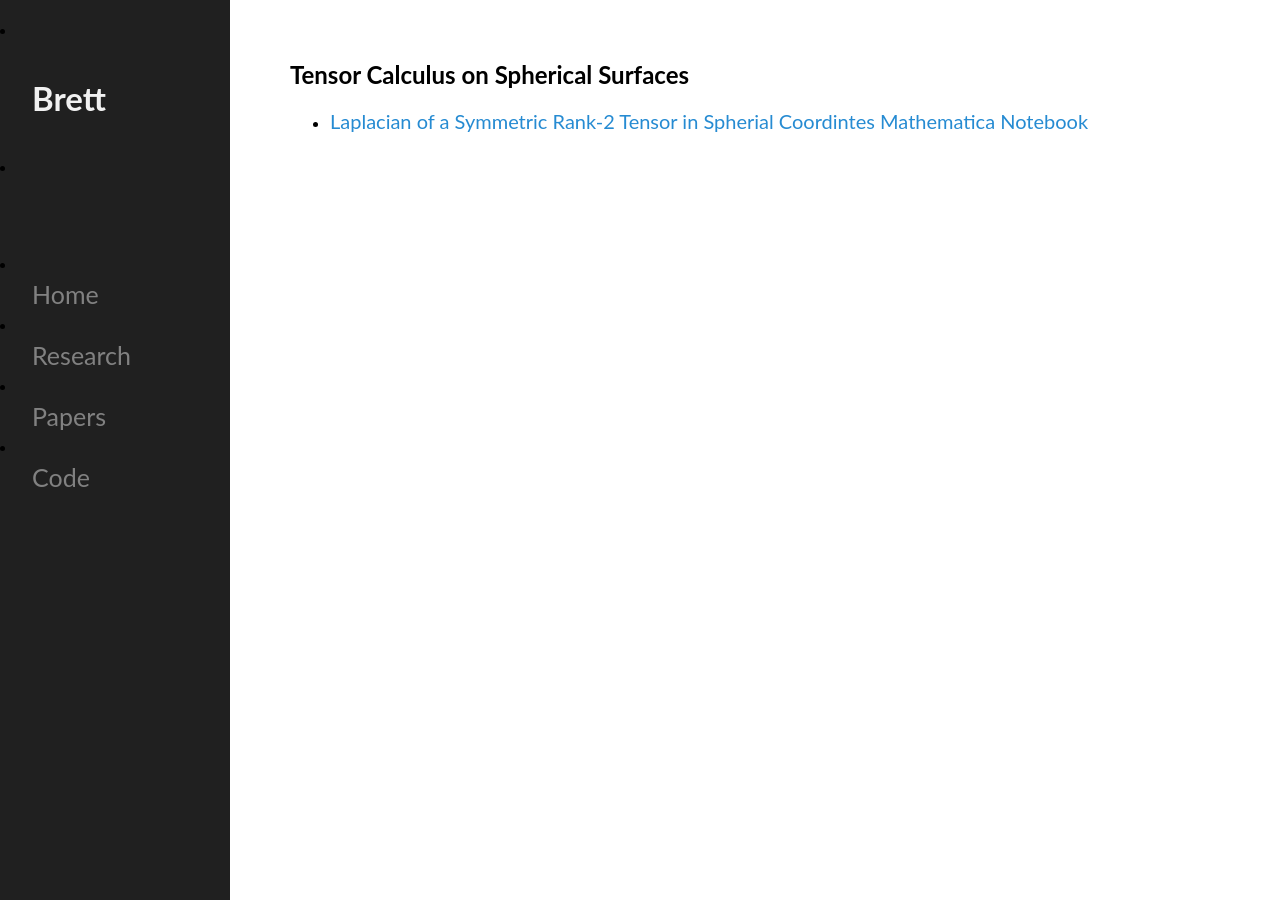
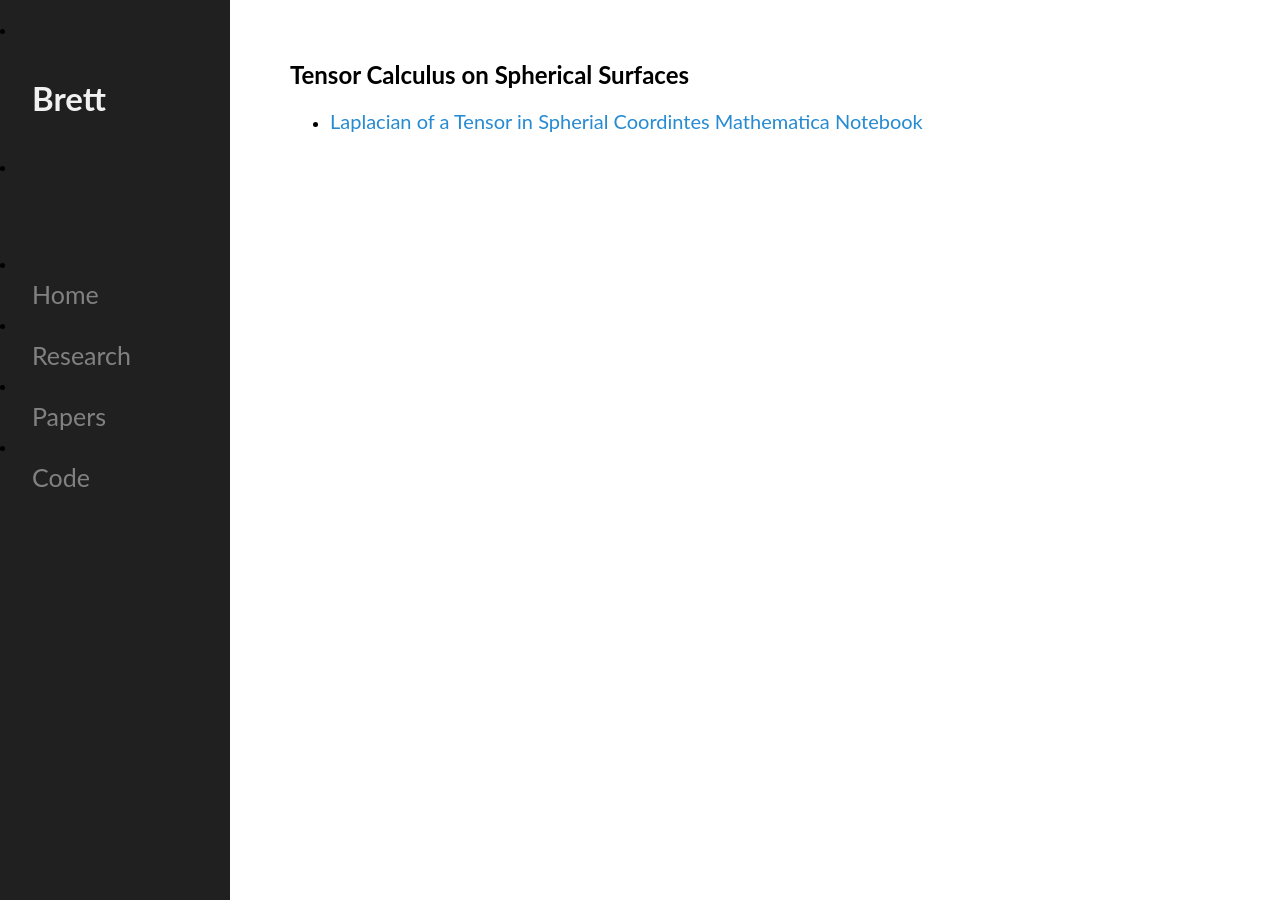
Before and after one commit to mckimb/mckimb.github.io, a Jekyll site: the page built from code/index.html, in a window 1280 px wide. Built offline with Jekyll 4.4.1, drawn with Linux system fonts in a browser that asks for light colours.

Commit message:
Update index.html

```diff
--- a/code/index.html
+++ b/code/index.html
@@ -5,6 +5,6 @@ title: Code
 <div class="blurb">
 	<h2>Tensor Calculus on Spherical Surfaces</h2>
 	<UL>
-	<li><p><a href="/code/tensor_laplacian_me.nb">Laplacian of a Symmetric Rank-2 Tensor in Spherial Coordintes Mathematica Notebook</a></p>
+	<li><p><a href="/code/tensor_laplacian_me.nb">Laplacian of a Tensor in Spherial Coordintes Mathematica Notebook</a></p>
 	</UL>
 </div><!-- /.blurb -->
```
